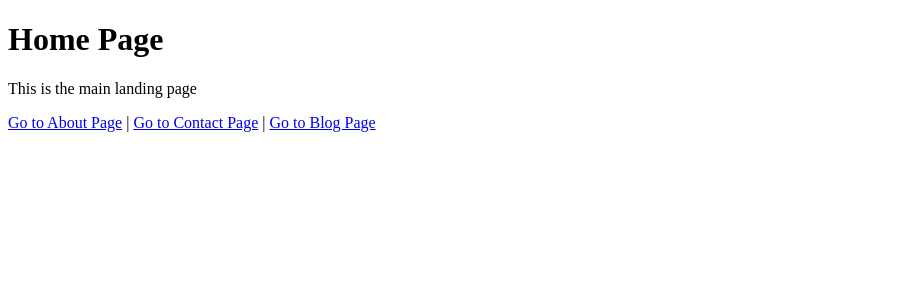
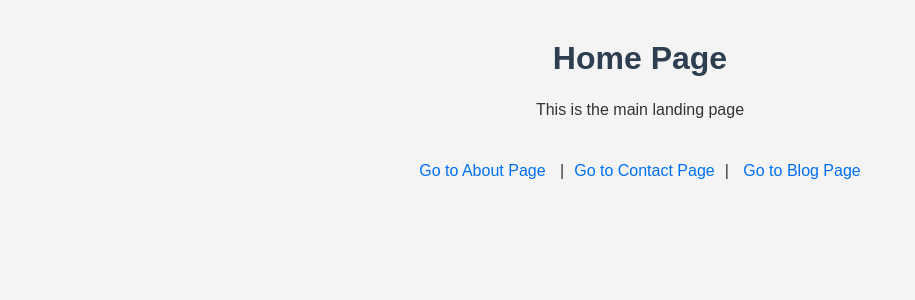
Before and after one commit to JDNafz/nextjs-boilerplate, a Next.js app: page / in a window 1280 px wide. Shown: the top 300 px of the page, without its empty margins (0-915 px from the left). Built offline with nearby package versions, Linux system fonts and the light colour scheme.

Commit message:
centered w/ css, added Blog link to about

```diff
--- a/src/app/about/page.tsx
+++ b/src/app/about/page.tsx
@@ -9,6 +9,7 @@ export default function AboutPage() {
       <nav>
         <Link href="/">Go to Home Page</Link> |
         <Link href="/contact">Go to Contact Page</Link>
+				<Link href="/blog"> Go to Blog Page</Link>
       </nav>
     </div>
   );
--- a/src/app/globals.css
+++ b/src/app/globals.css
@@ -11,6 +11,9 @@ h1 {
   margin-top: 40px;
   font-size: 2rem;
   color: #2c3e50;
+}
+p {
+	text-align: center;
 }
 
 ul {
--- a/src/app/layout.tsx
+++ b/src/app/layout.tsx
@@ -1,3 +1,5 @@
+import "./globals.css"
+
 export default function DashboardLayout({
   children,
 }: {
--- a/src/app/page.tsx
+++ b/src/app/page.tsx
@@ -1,4 +1,6 @@
 // import Image from "next/image";
+
+import Link from "next/link";
 
 export default function HomePage() {
   return (
@@ -6,7 +8,8 @@ export default function HomePage() {
       <h1>Home Page</h1>
       <p>This is the main landing page</p>
       <nav>
-        <a href="/about">Go to About Page</a> | <a href="/contact">Go to Contact Page</a> | <a href="/blog"> Go to Blog Page</a>
+        <Link href="/about">Go to About Page</Link> |<Link href="/contact">Go to Contact Page</Link>
+        |<Link href="/blog"> Go to Blog Page</Link>
       </nav>
     </div>
   );
```
